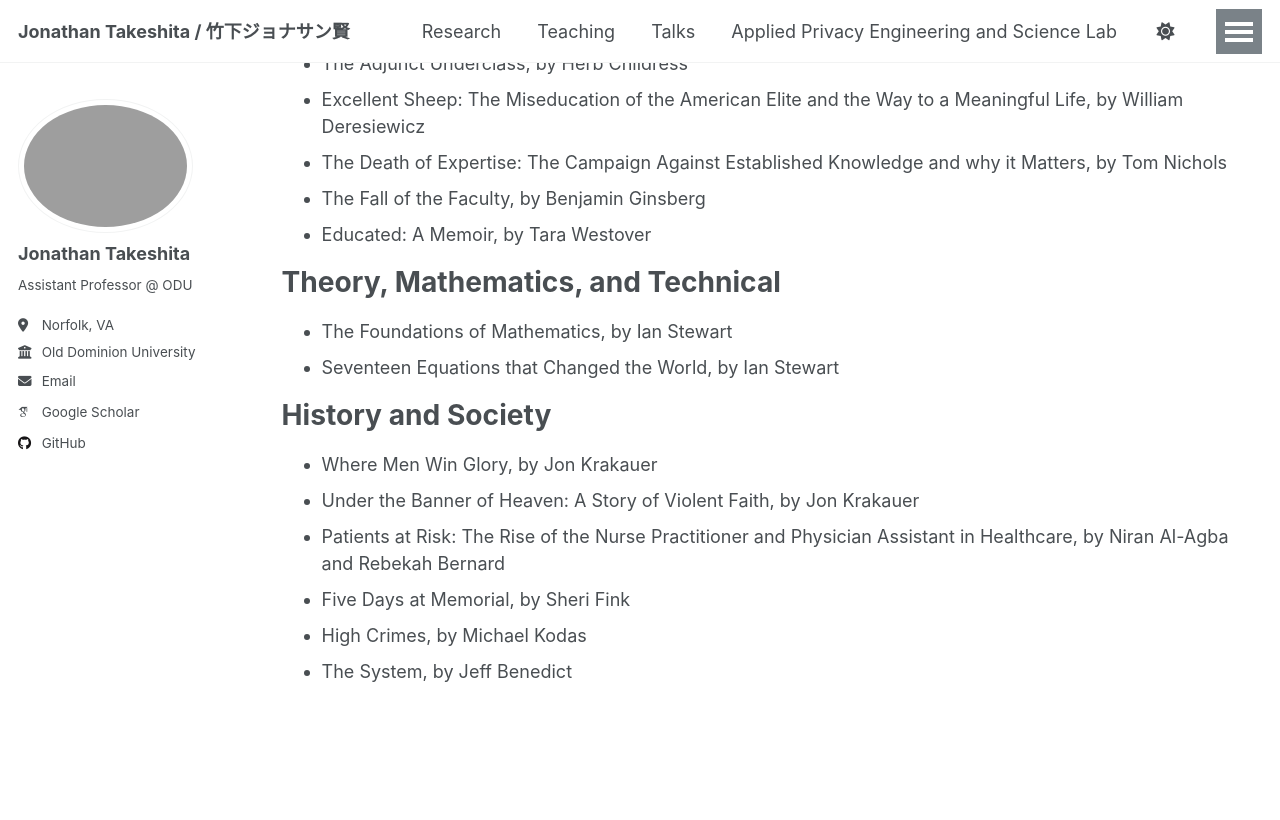
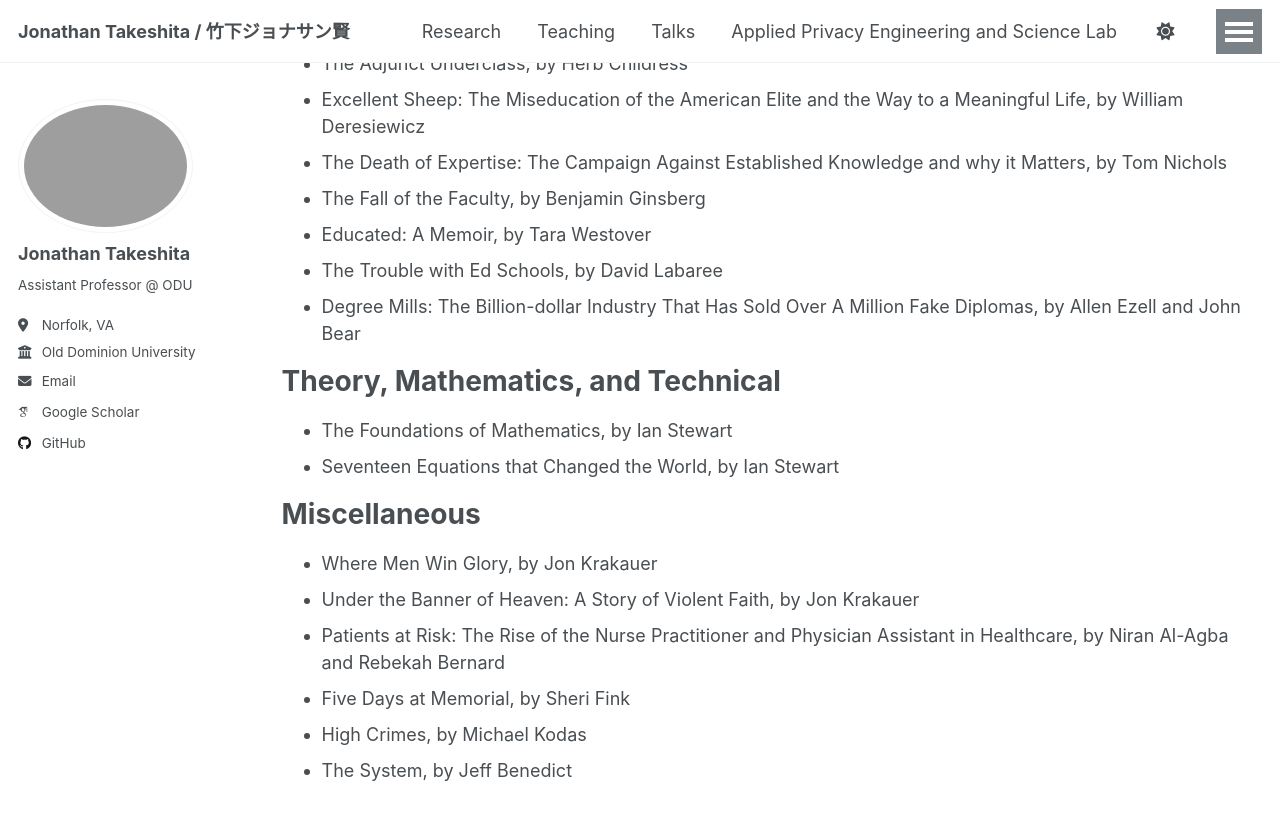
Before and after one commit to jtakeshi/jtakeshi.github.io, a Jekyll site: the page built from _pages/reading-list.md, in a window 1280 px wide and 900 px high, scrolled down 1064 px. Shown: the top 820 px of the window. Built offline with Jekyll 4.4.1, drawn with Linux system fonts in a browser that asks for light colours; some web fonts are replaced; a script that is not in the unit is left out.

Commit message:
Update reading-list.md

```diff
--- a/_pages/reading-list.md
+++ b/_pages/reading-list.md
@@ -38,13 +38,15 @@ Academia and Higher Education
 * The Death of Expertise: The Campaign Against Established Knowledge and why it Matters, by Tom Nichols
 * The Fall of the Faculty, by Benjamin Ginsberg
 * Educated: A Memoir, by Tara Westover
+* The Trouble with Ed Schools, by David Labaree
+* Degree Mills: The Billion-dollar Industry That Has Sold Over A Million Fake Diplomas, by Allen Ezell and John Bear
 
 Theory, Mathematics, and Technical
 ==
 * The Foundations of Mathematics, by Ian Stewart
 * Seventeen Equations that Changed the World, by Ian Stewart
 
-History and Society
+Miscellaneous
 ==
 * Where Men Win Glory, by Jon Krakauer
 * Under the Banner of Heaven: A Story of Violent Faith, by Jon Krakauer
```
